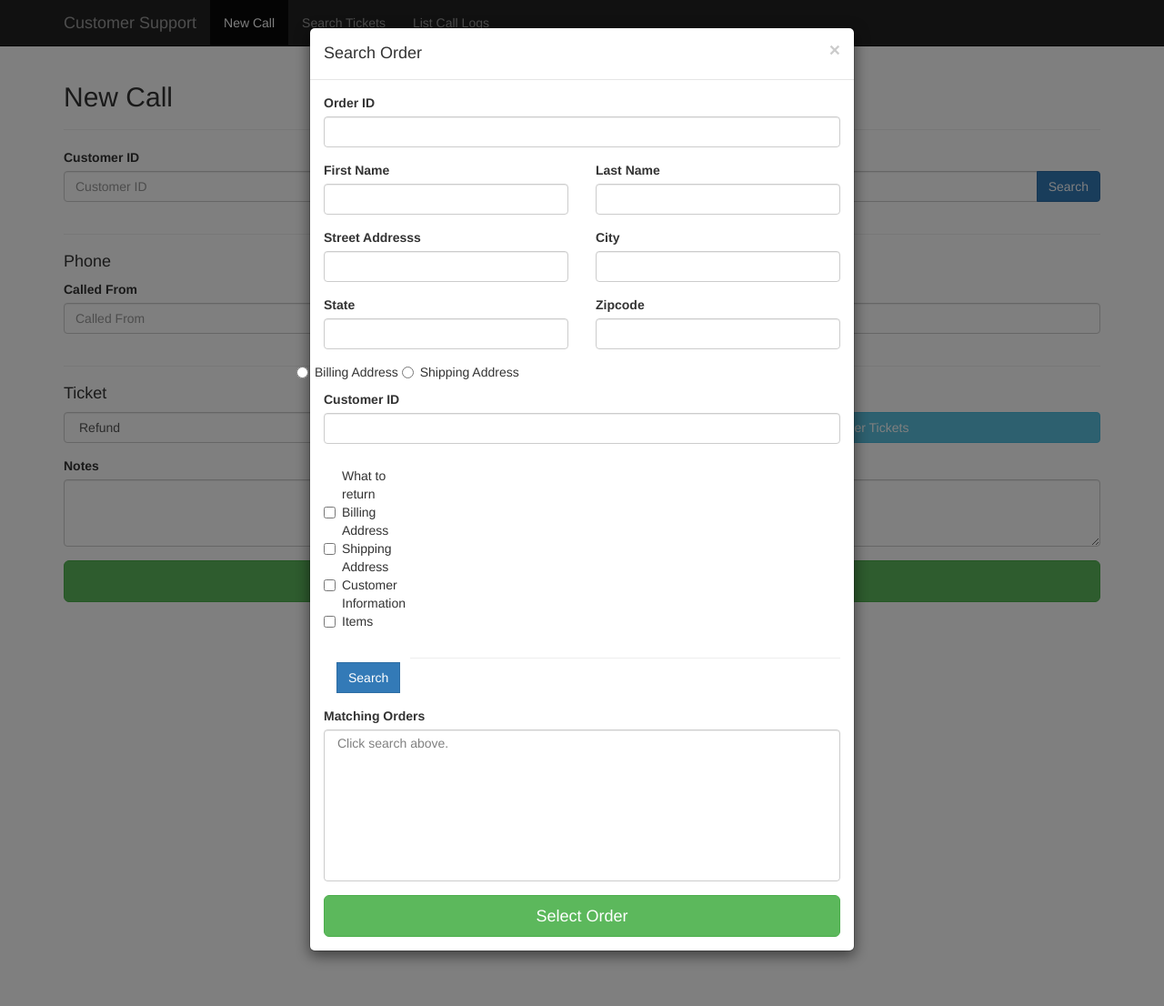
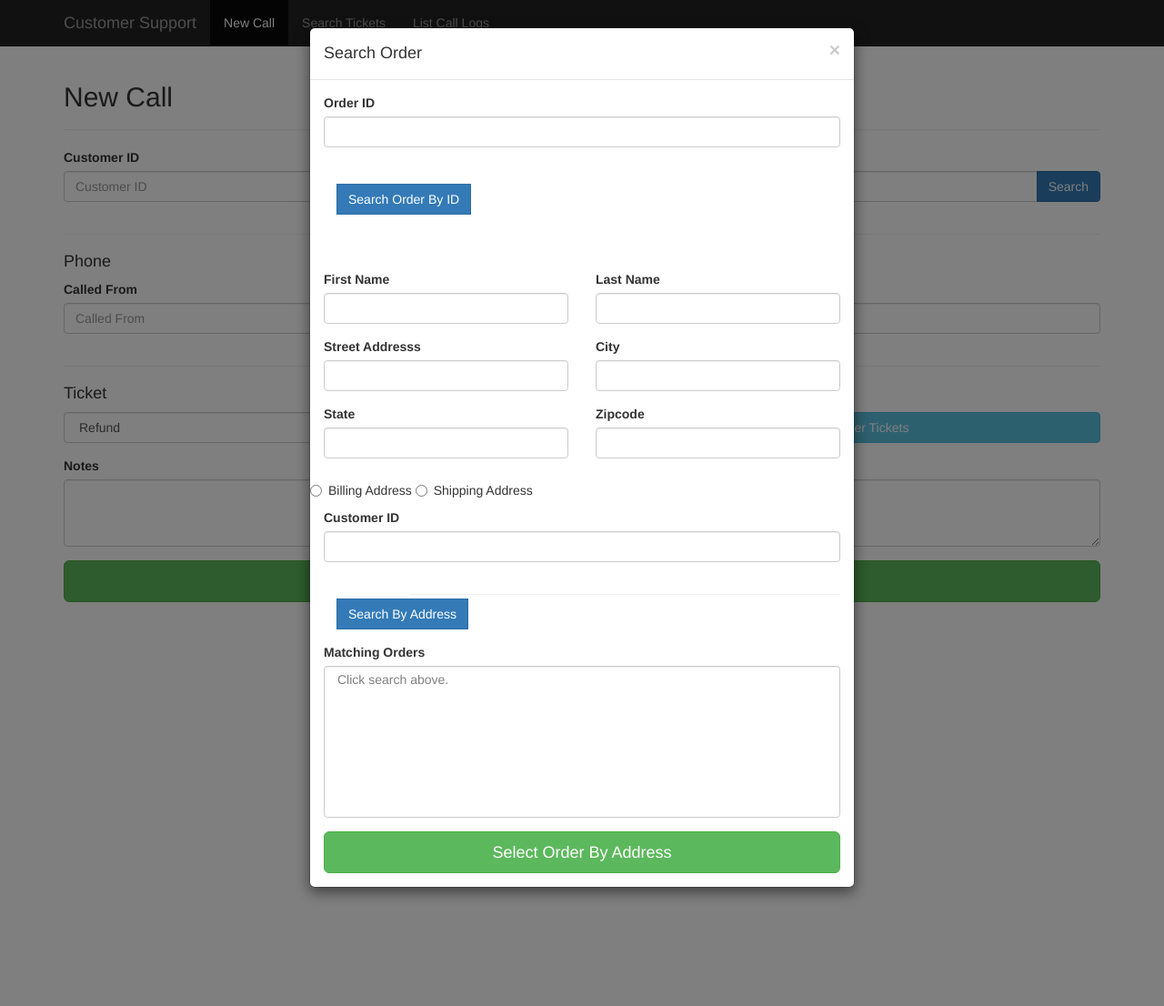
Before and after one commit to krutzcorp/krutzcorp-customersupport, a Flask app: page / in a window 1280 px wide, after a click on "Search". Shown: the whole page at 91% size. Run offline with Flask 2, Linux system fonts and the light colour scheme; some libraries are stand-ins or nearby versions.

Commit message:
updated for sales new api calls

```diff
--- a/customersupport/static/search-order.js
+++ b/customersupport/static/search-order.js
@@ -1,8 +1,5 @@
-/**
- * Created by mxl75 on 4/2/2017.
- */
+$(document).ready(function () {
 
-$(document).ready(function () {
 
     $("#searchOrderButton").click(function () {
         $.get("/api/order/search", $('#searchOrderForm').serializeArray())
@@ -16,7 +13,22 @@ $(document).ready(function () {
                     );
                 });
             });
-    })
+    });
+
+    $("#searchOrderIdButton").click(function () {
+        $.get("/api/orderid/search", $('#searchOrderIdForm').serializeArray())
+            .done(function (data) {
+                $("#matchingOrders").find("option").remove();
+                $.each(data, function (index, item) { // Iterates through a collection
+                    $("#matchingOrders").append( // Append an object to the inside of the select box
+                        $("<option></option>")
+                            .text(`${item.first_name} ${item.last_name}, ${item.zipcode}, ${item.state}, ${item.street_address}, ${item.customer_id}`)
+                            .val(item.id)
+                    );
+                });
+            });
+
+    });
 
     // When the user selects a order, populate the new-call form and close the modal.
     $("#selectOrder").click(function () {
--- a/customersupport/templates/new-call.html
+++ b/customersupport/templates/new-call.html
@@ -92,4 +92,5 @@
 
 {% block page_scripts %}
     <script src="{{ url_for('static', filename='search-customer.js') }}"></script>
+    <script src="{{ url_for('static', filename='search-order.js') }}"></script>
 {% endblock %}
--- a/customersupport/templates/search-order.html
+++ b/customersupport/templates/search-order.html
@@ -7,9 +7,9 @@
                 <h4 class="modal-title" id="searchOrderModalLabel">Search Order</h4>
             </div>
             <div class="modal-body">
-                <form id="searchOrderForm" onsubmit="return false">
+                <form id="searchOrderIdForm" onsubmit="return false">
                     <div class="row">
-                        <div class="col-sm-12">
+                       <div class="col-sm-12">
                             <div class="form-group">
                                 <label for="order_id">Order ID</label>
                                 <input type="text" class="form-control" name="order_id" id="order_id"
@@ -17,6 +17,25 @@
                             </div>
                         </div>
                     </div>
+                    <div class="col-sm-2">
+                            <div class="form-group">
+                                <label for="search">&nbsp;</label>
+                                <div class="input-group">
+                                    <span class="input-group-btn">
+                                        <input type="submit" id="searchOrderIdButton" value="Search Order By ID"
+                                               class="btn btn-primary"/>
+                                    </span>
+                                </div>
+                            </div>
+                        </div>
+                </form>
+                <br>
+                <br>
+                <br>
+                <br>
+                <br>
+                <br>
+                <form id="searchOrderForm" onsubmit="return false">
                     <div class="row">
                         <div class="col-sm-6">
                             <div class="form-group">
@@ -60,11 +79,13 @@
                                        >
                             </div>
                         </div>
-                        <div class="row">
+                        <div class="col-sm-12">
+                            <div class="row">
                             <div class="radio">
-                                <label><input type="radio" name="billing" value="billing">Billing Address</label>
-                                <label><input type="radio" name="shipping" value="shipping">Shipping Address</label>
+                                <label><input type="radio" name="address" value="billing">Billing Address</label>
+                                <label><input type="radio" name="address" value="shipping">Shipping Address</label>
                             </div>
+                        </div>
                         </div>
                     </div>
 
@@ -78,24 +99,12 @@
                             </div>
                         </div>
                     </div>
-                    <div class="row">
-
-                        <div class="col-sm-2">
-                            <div class="checkbox">
-                                <label>What to return</label>
-                                <label><input type="checkbox" name="return_billing" value="returnBilling" id="return_billing">Billing Address</label>
-                                <label><input type="checkbox" name="return_shipping" value="returnShipping" id="return_shipping">Shipping Address</label>
-                                <label><input type="checkbox" name="return_customer" value="returnCustomer" id="return_customer">Customer Information</label>
-                                <label><input type="checkbox" name="return_items" value="return_items" id="return_items">Items</label>
-                            </div>
-                        </div>
-                    </div>
                     <div class="col-sm-2">
                             <div class="form-group">
                                 <label for="search">&nbsp;</label>
                                 <div class="input-group">
                                     <span class="input-group-btn">
-                                        <input type="submit" id="searchOrderButton" value="Search"
+                                        <input type="submit" id="searchOrderButton" value="Search By Address"
                                                class="btn btn-primary"/>
                                     </span>
                                 </div>
@@ -117,7 +126,7 @@
                         </div>
                     </div>
 
-                    <input type="submit" value="Select Order" id="selectOrder"
+                    <input type="submit" value="Select Order By Address" id="selectOrder"
                            class="btn btn-success btn-lg btn-block"/>
                 </form>
             </div>
```
Also changed, not shown: customersupport/controllers/ordersearch.py (+33 -20 lines).
